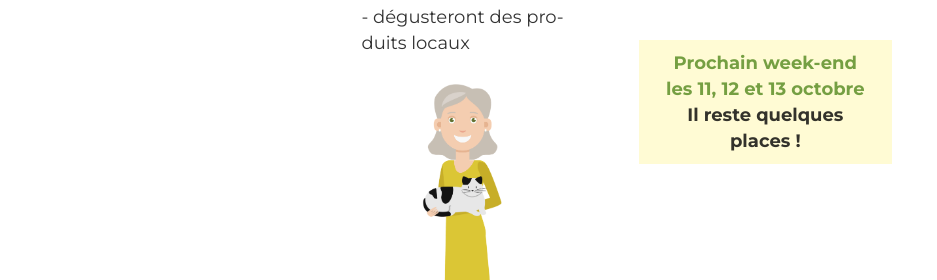
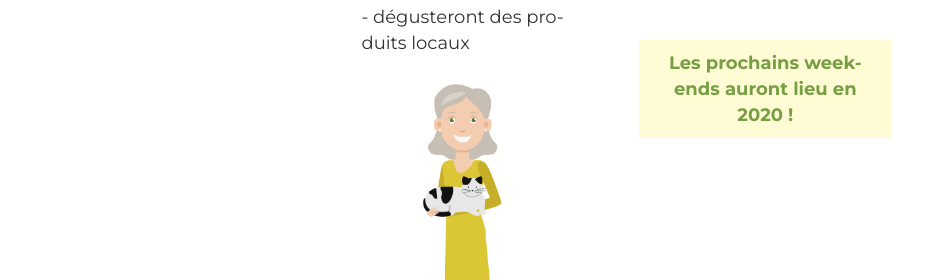
Before and after one commit to bouplusbou/pop-education, a Gatsby site: page / in a window 1280 px wide. Shown: the part 2833-3113 px from the top of the page, 18-955 px from the left. Built offline with nearby package versions, Linux system fonts and the light colour scheme; Gatsby itself is replaced by a stand-in of ours; grey boxes are pictures that could not be loaded.

Commit message:
change text in box next weekends

```diff
--- a/src/pages/index.js
+++ b/src/pages/index.js
@@ -72,8 +72,8 @@ const IndexPage = () => (
             <p>Léonie, c’est la vieille tante toute douce qui sommeille dans le cœur de chaque famille : celle qui a un chat, qui fait des confitures, et qui possède un grenier plein de trésors. Un week-end chez la tante Léonie, c’est la promesse des week-end à la campagne de notre enfance, à jouer dehors, bâtir des mondes imaginaires et savourer de bons produits frais entouré d’enfants de son âge.</p>
             <p>Tous les mois, le lieu et les activités changent, mais l’esprit reste le même.</p>
             <div className={mainStyles.box}>
-              <p className={mainStyles.nextWeekend}>Prochain week-end les 11, 12 et 13 octobre</p>
-              <p>Il reste quelques places !</p>
+              <p className={mainStyles.nextWeekend}>Les prochains week-ends auront lieu en 2020 !</p>
+              {/* <p>Il reste quelques places !</p> */}
             </div>
           </div>
         </div>
```
